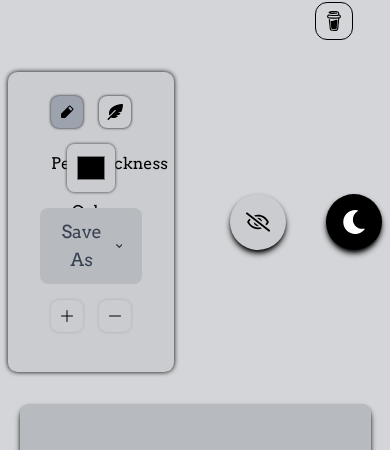
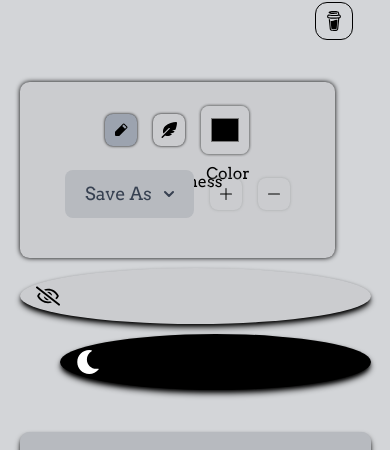
Before and after one commit to singodiyashubham87/Draw-it-out, a React (Vite) app: page / in a window 390 px wide. Shown: the part 182-632 px from the top of the page. Built offline with nearby package versions, Linux system fonts and the light colour scheme.

Commit message:
Update index.css

```diff
--- a/src/index.css
+++ b/src/index.css
@@ -24,3 +24,72 @@ body{
     height: 56vh;
   }
 }
+@media (max-width: 450px) {
+  body #draw {
+    height: 40vh;
+  }
+}
+
+@media (max-width: 300px) {
+  body #draw {
+    height: 30vh;
+  }
+}
+@media (min-width: 700px) and (max-width: 1400px) {
+  .sm:absolute {
+    position: relative; /* Adjust the positioning for smaller screens */
+  }
+
+  .right-10 {
+    right: 2rem; /* Adjust the right position of the element */
+  }
+
+  .top-4 {
+    top: 2rem; /* Adjust the top position of the element */
+  }
+}
+@media (max-width: 412px) {
+  .flex.items-center.gap-14 {
+    flex-direction: column;
+    align-items: stretch;
+    gap: 0;
+  }
+
+  .flex.items-center.gap-14 > div {
+    margin-top: 10px;
+  }
+
+  .flex.flex-row.justify-center.align-center.space-x-10 {
+    flex-direction: column;
+    align-items: stretch;
+    gap: 10px;
+  }
+
+  .flex.flex-row.justify-center.align-center.space-x-10 > div {
+    margin-top: 0;
+  }
+}
+@media (max-width: 412px) {
+  .darkLightModeToggle {
+    margin-top: 10px;
+    margin-bottom: 10px;
+  }
+}
+@media (max-width: 300px) {
+  .darkLightModeToggle {
+    margin-top: 20px;
+    margin-bottom: 20px;
+  }
+}
+@media (max-width: 412px) {
+  .eyeIcon {
+    margin-top: 10px;
+    margin-bottom: 10px;
+    font-size: 1.5rem; /* Adjust font size for smaller screens */
+  }
+}
+@media (max-width: 300px) {
+  .eyeIcon {
+    font-size: 1.25rem; /* Further decrease font size for screens smaller than 300px */
+  }
+}
```
